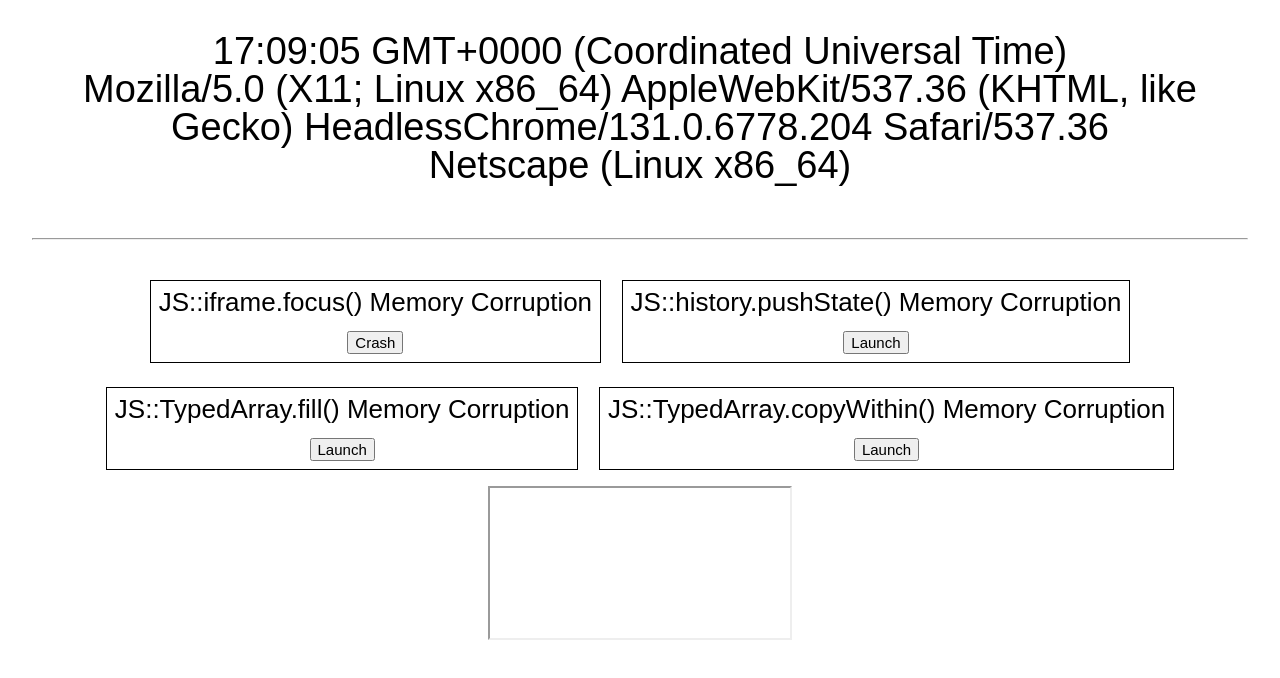
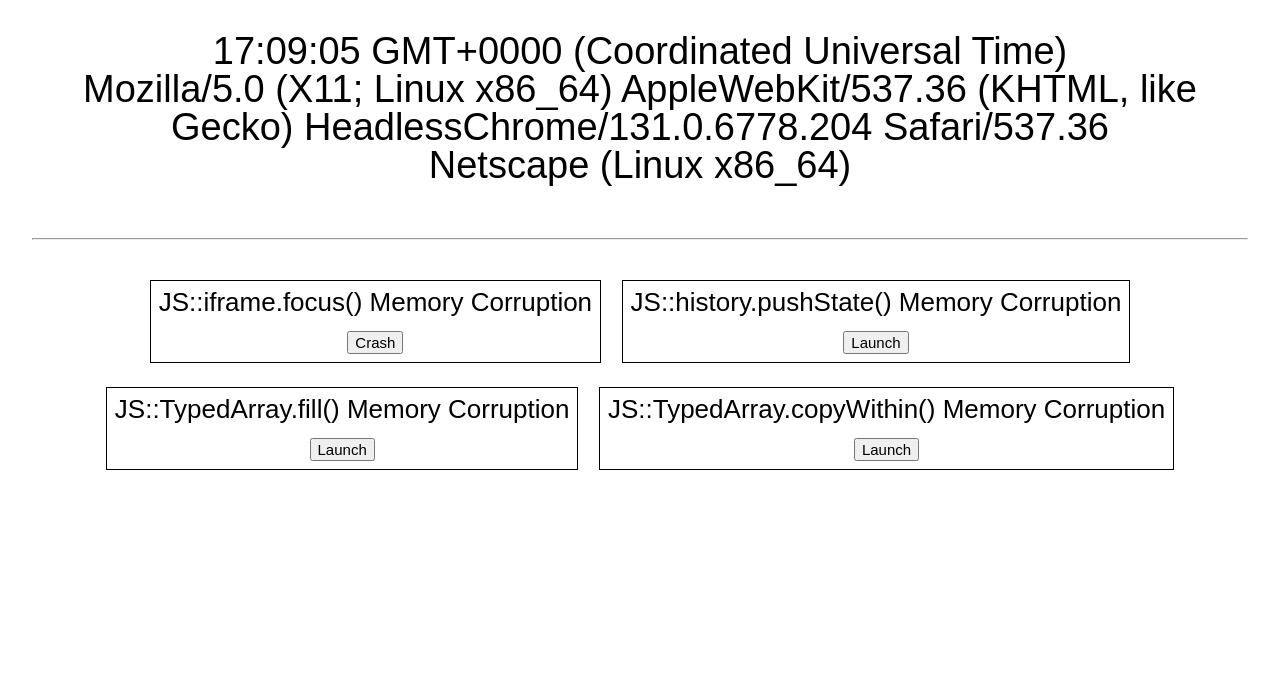
Before and after one commit to OmegaXIV/PS4-WebKit, a plain HTML site: page index.html in a window 1280 px wide. Drawn offline with Linux system fonts and the light colour scheme.

Commit message:
Minor changes

```diff
--- a/index.html
+++ b/index.html
@@ -39,6 +39,6 @@
         <div align="center"><input style="font-size:15px" type='button' value='Launch' onclick='window.location.replace("copyWithin().html");' /></div>
         </div>
         </div>
-        <div align="center"><iframe align="center"></iframe></div>
+        <div align="center" style="display: none;"><iframe align="center"></iframe></div>
     </body>
 </html>
```
